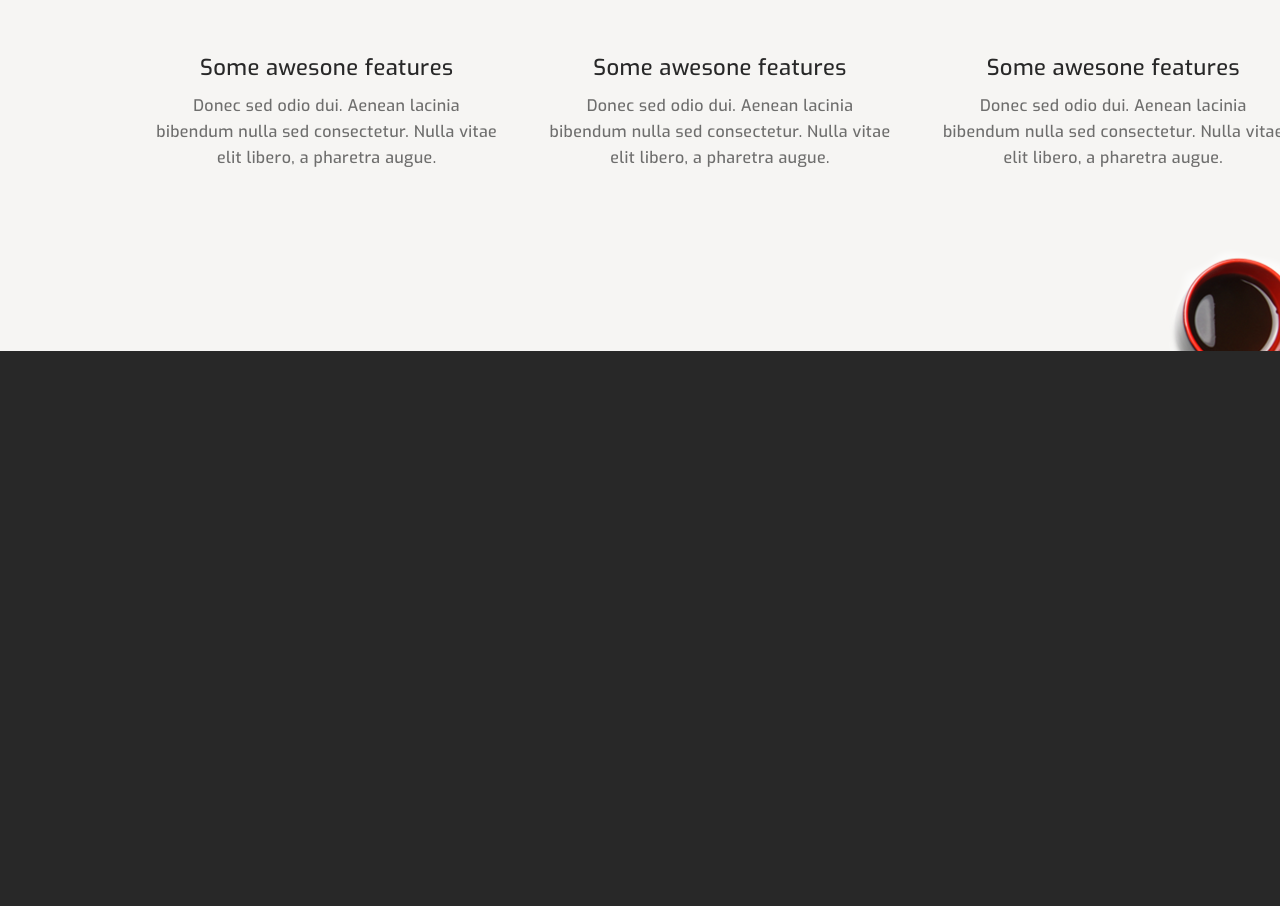
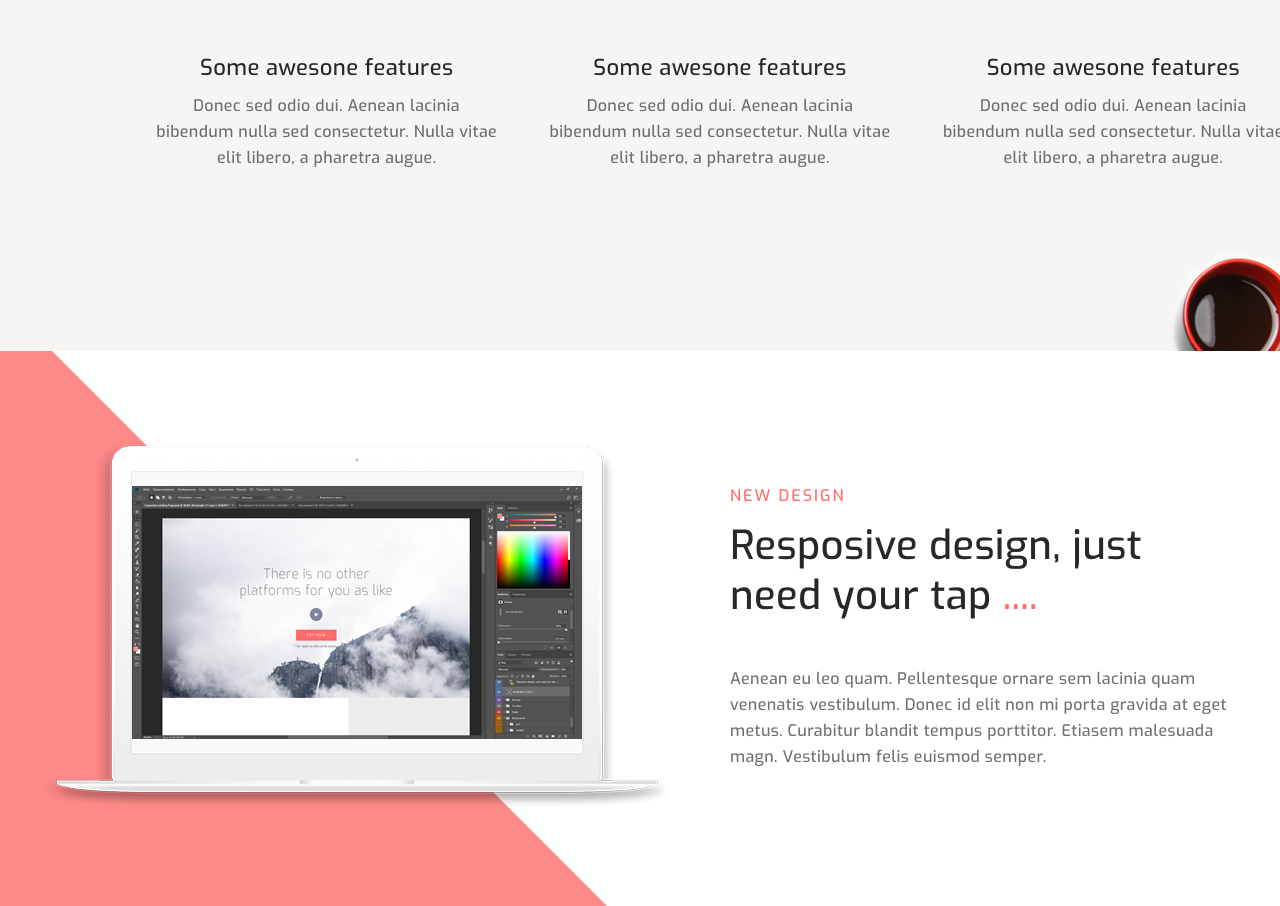
Before and after one commit to rutoirina/progect_mountains, a plain HTML site: page index.html in a window 1280 px wide. Shown: the part 1866-2772 px from the top of the page. Before the commit the page ends 2217 px from the top, so only its background shows below. Drawn offline with Linux system fonts and the light colour scheme.

Commit message:
add section-design

```diff
--- a/index.html
+++ b/index.html
@@ -73,6 +73,27 @@
 			<img class="section-features-earphones" src="img/Earphones.png" alt="">
 			<img class="section-features-pen" src="img/Pen holder.png" alt="">
 		</div>
+		<div class="section section-design">
+			<div class="section-design-img">
+				<img src="img/macbook.png" alt="">
+				<div class="section-design-img-notebook">
+					<img src="img/img-mac.png" alt="">
+				</div>
+			</div>
+			<div class="section-content-design">
+				<div class="section-theme">
+					NEW DESIGN
+				</div>
+				<div class="section-title">
+					Resposive design, just need your tap <span>....</span>
+				</div>
+				<div class="section-text">
+					<p>
+						Aenean eu leo quam. Pellentesque ornare sem lacinia quam venenatis vestibulum. Donec id elit non mi porta gravida at eget metus. Curabitur blandit tempus porttitor. Etiasem malesuada magn. Vestibulum felis euismod semper.
+					</p>
+				</div>
+			</div>
+		</div>
 	</div>
 </body>
 </html>
--- a/main.css
+++ b/main.css
@@ -236,3 +236,48 @@ p {
 	right: 50px;
 	bottom: -138px;
 }
+
+/* Стили секции  Design*/
+.section-design-img {
+	position: relative;
+	padding-left: 40px;
+	padding-bottom: 90px;
+	padding-top: 90px;
+	display:inline-block;
+	vertical-align: top;
+	z-index: 1;
+}
+
+.section-content-design {
+	vertical-align: top;
+	display: inline-block;
+	padding-top: 120px;
+	padding-bottom: 136px;
+	padding-left: 60px;
+	width: 500px;
+}
+
+.section-design {
+	display: flex;
+	align-items: center;
+  	justify-content: flex-start;
+	overflow: hidden;
+	position: relative;
+ }
+
+.section-design::after {
+	position: absolute;
+	display: inline-block;
+	content: '';
+	left: 0;
+	bottom: 0;
+	border-right: 607px solid transparent;
+	border-bottom: 607px solid #ff8a8a;
+	z-index: 0;
+ }
+
+ .section-design-img-notebook {
+ 	position: absolute;
+ 	left: 132px;
+ 	top: 135px;
+ }
```
Also changed, not shown: img/Earphones.png, img/img-mac.png (added), img/macbook.png (added), 1 other file.
